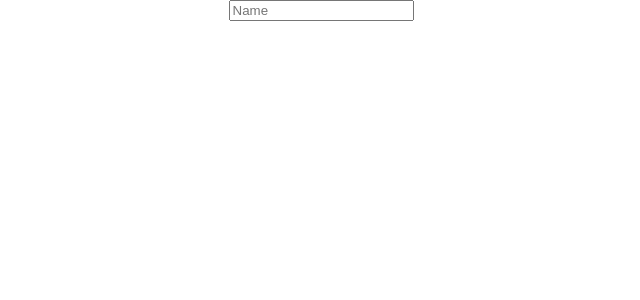
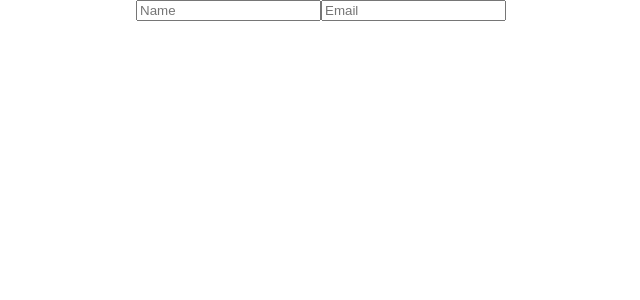
Before and after one commit to SaraSz/exercise16, a React (Create React App) app: page / in a window 1280 px wide. Shown: the top 300 px of the page, without its empty margins (319-959 px from the left). Built offline with nearby package versions, Linux system fonts and the light colour scheme.

Commit message:
email input in App.js

```diff
--- a/src/App.js
+++ b/src/App.js
@@ -7,6 +7,7 @@ class App extends Component {
     return (
       <div className="App">
       <input placeholder="Name"/>
+      <input placeholder="Email"/>
       </div>
 
     );
```
